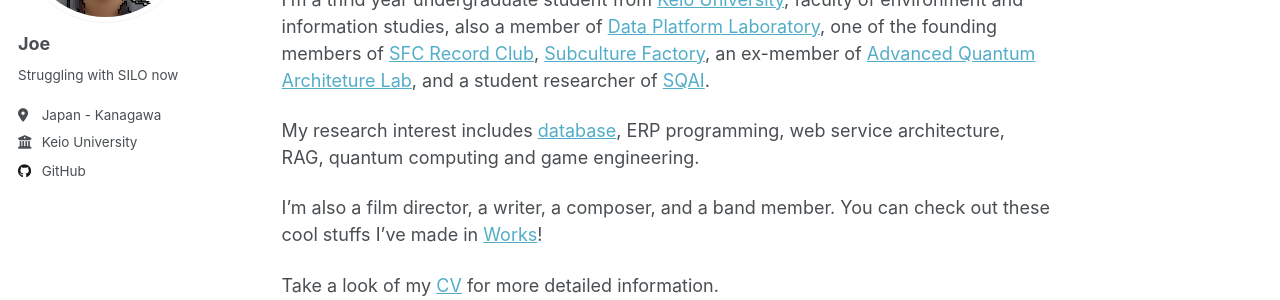
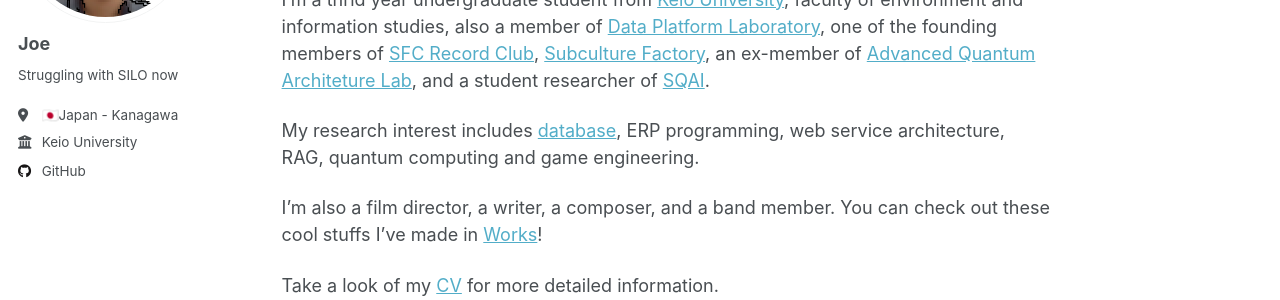
Before and after one commit to Joe-Xuu/joe-xuu.github.io, a Jekyll site: the page built from _pages/about.md, in a window 1280 px wide. Shown: the part 251-551 px from the top of the page. Built offline with Jekyll 4.4.1, drawn with Linux system fonts in a browser that asks for light colours.

```diff
--- a/_config.yml
+++ b/_config.yml
@@ -26,7 +26,7 @@ author:
   name             : "Joe"
   pronouns         : # example: "she/her"
   bio              : "Struggling with SILO now"
-  location         : "Japan - Kanagawa"
+  location         : "🇯🇵Japan - Kanagawa"
   employer         : "Keio University"
   uri              : # URL
   email            : #"***[at]keio.jp"
```
